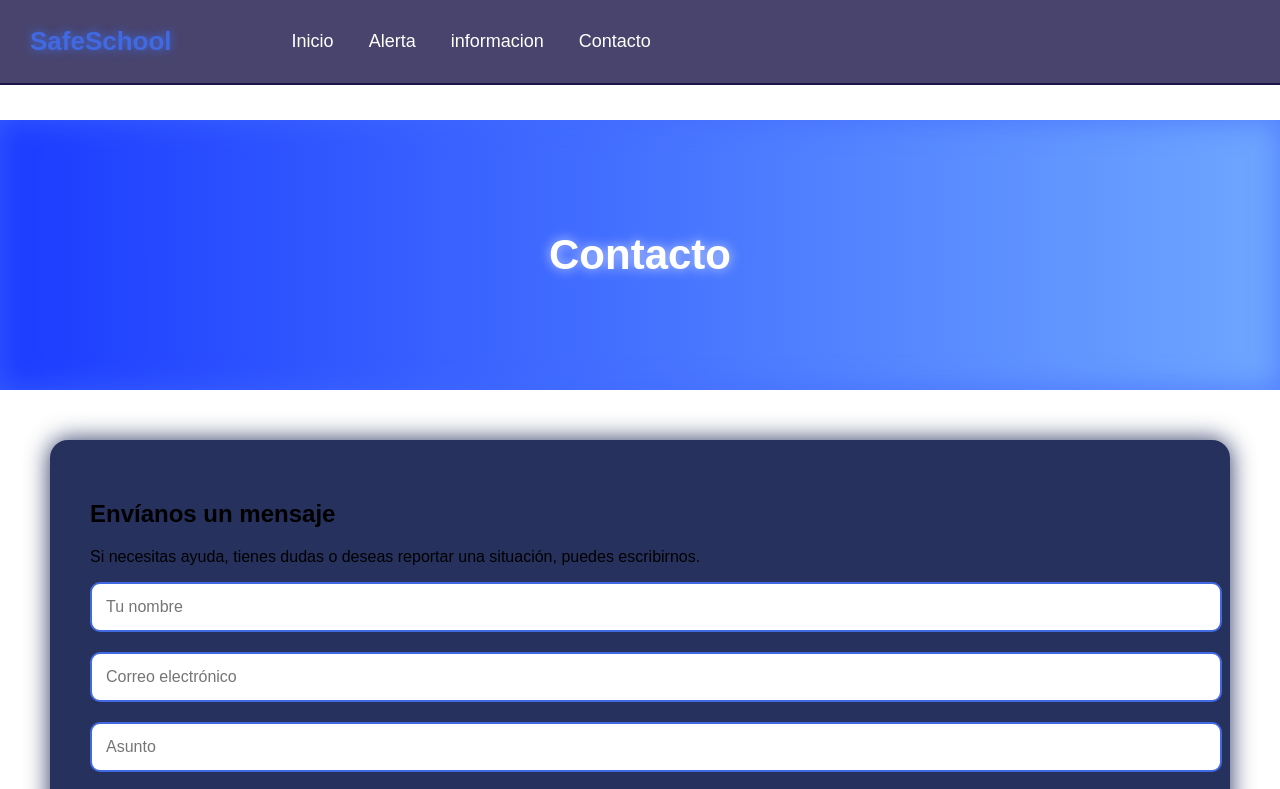
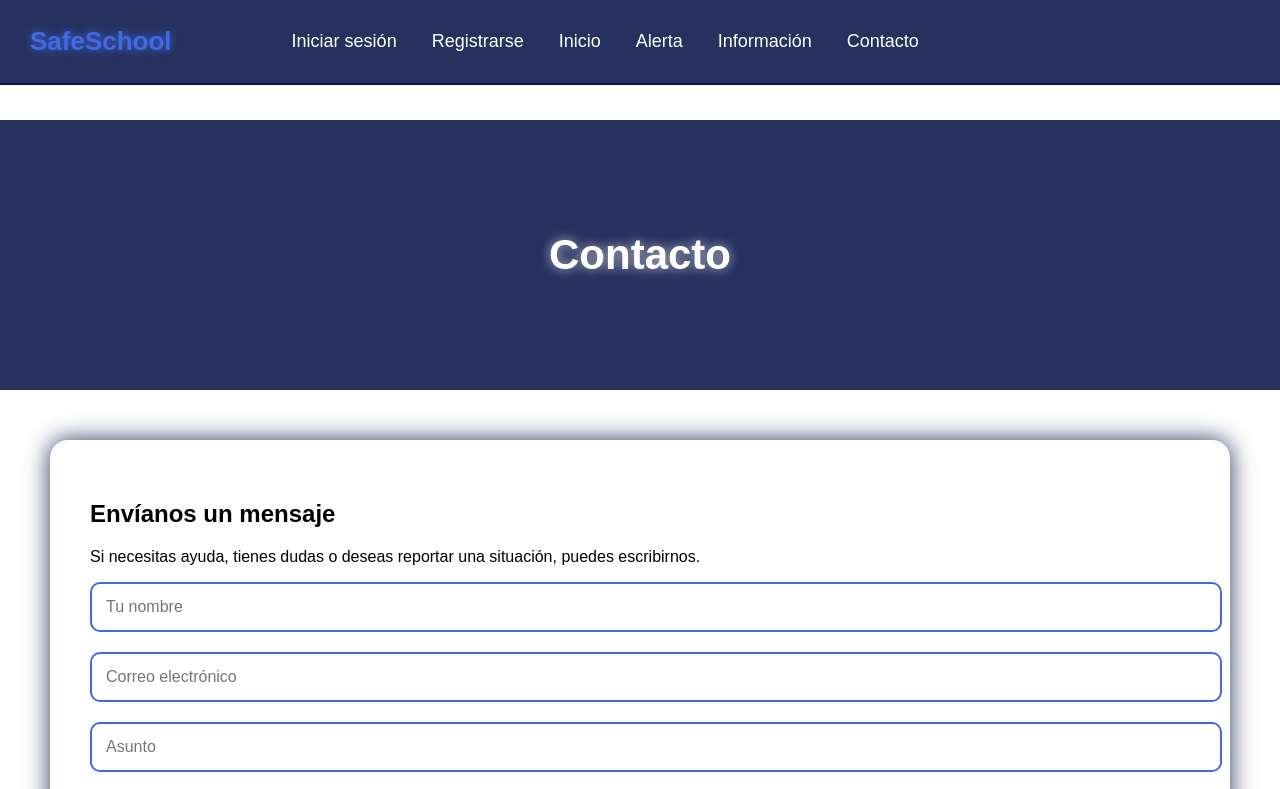
Before and after one commit to grettel-afk/bullying-mario, a website: page contacto.html in a window 1280 px wide. Shown: the top 789 px of the page. Drawn offline with Linux system fonts and the light colour scheme.

Commit message:
Update contacto.html

```diff
--- a/contacto.html
+++ b/contacto.html
@@ -19,7 +19,7 @@
     width: 100%;
     position: fixed;
     top: 0;
-    background: rgba(11, 6, 61, 0.75);
+    background: #26315E;
     backdrop-filter: blur(6px);
     padding: 15px 30px;
     display: flex;
@@ -61,14 +61,14 @@
     position: relative;
     height: 220px;
     margin-top: 120px;
-    background: linear-gradient(to right, #1b3cff, #6fa7ff);
+    background: linear-gradient(to right, #26315E, #26315E);
     display: flex;
     align-items: center;
     justify-content: center;
     text-align: center;
     padding: 25px;
     color: white;
-    box-shadow: 0 0 30px rgba(65,105,255,0.7) inset;
+
 }
 
 header h1 {
@@ -80,7 +80,7 @@
 .contacto-contenedor {
     width: 90%;
     max-width: 1100px;
-    background: #26315E;
+    background: #ffffff;
     border-radius: 18px;
     margin: 50px auto;
     padding: 40px;
@@ -139,11 +139,15 @@
 <!-- NAV -->
 <nav class="navbar">
     <div class="logo">SafeSchool</div>
+
     <ul class="nav-links">
-        <li><a href="index.html">Inicio</a></li>
+          <li><a href="index.html" class="btn-login">Iniciar sesión</a></li>
+         <li><a href="register.html" class="btn-login">Registrarse</a></li>
+        <li><a href="login.html">Inicio</a></li>
         <li><a href="alerta.html">Alerta</a></li>
-        <li><a href="informacion sobre el bulling.html">informacion</a></li>
+        <li><a href="informacion sobre el bulling.html">Información</a></li>
         <li><a href="contacto.html">Contacto</a></li>
+
     </ul>
 </nav>
 
```
